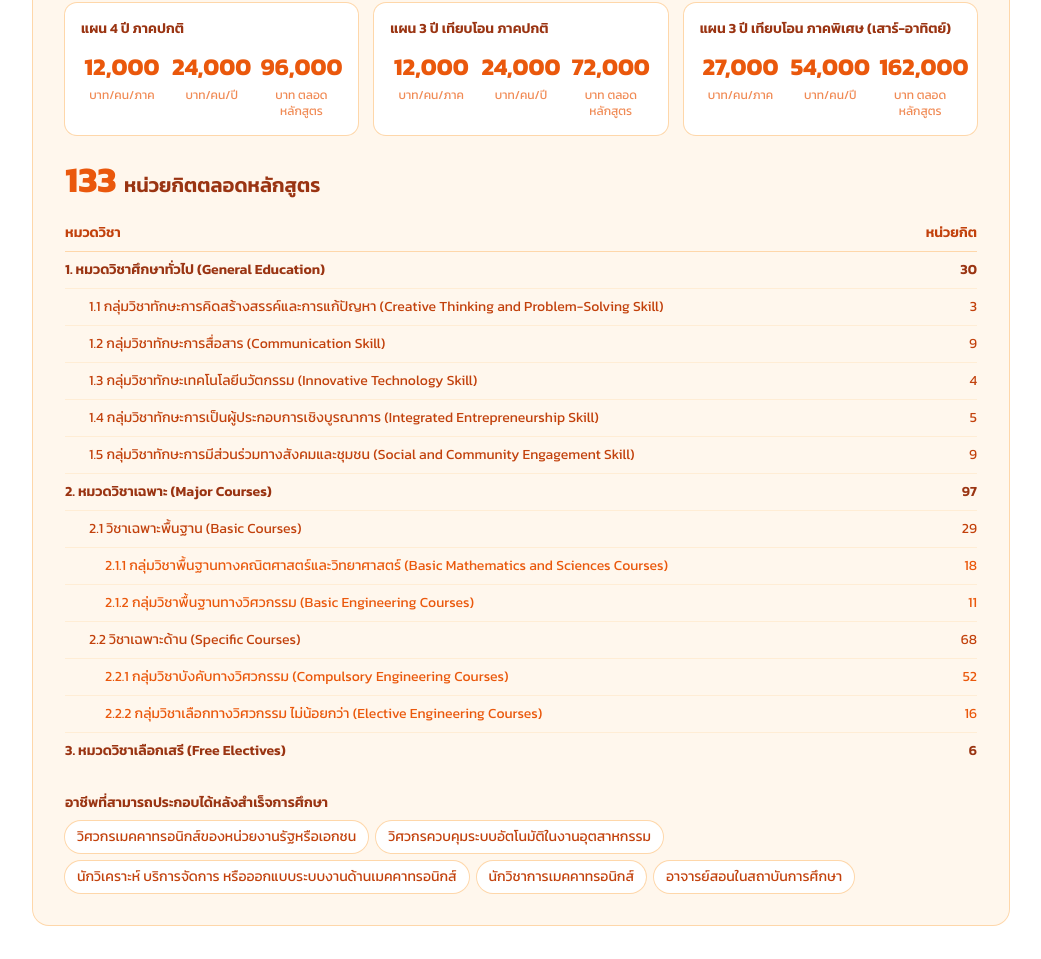
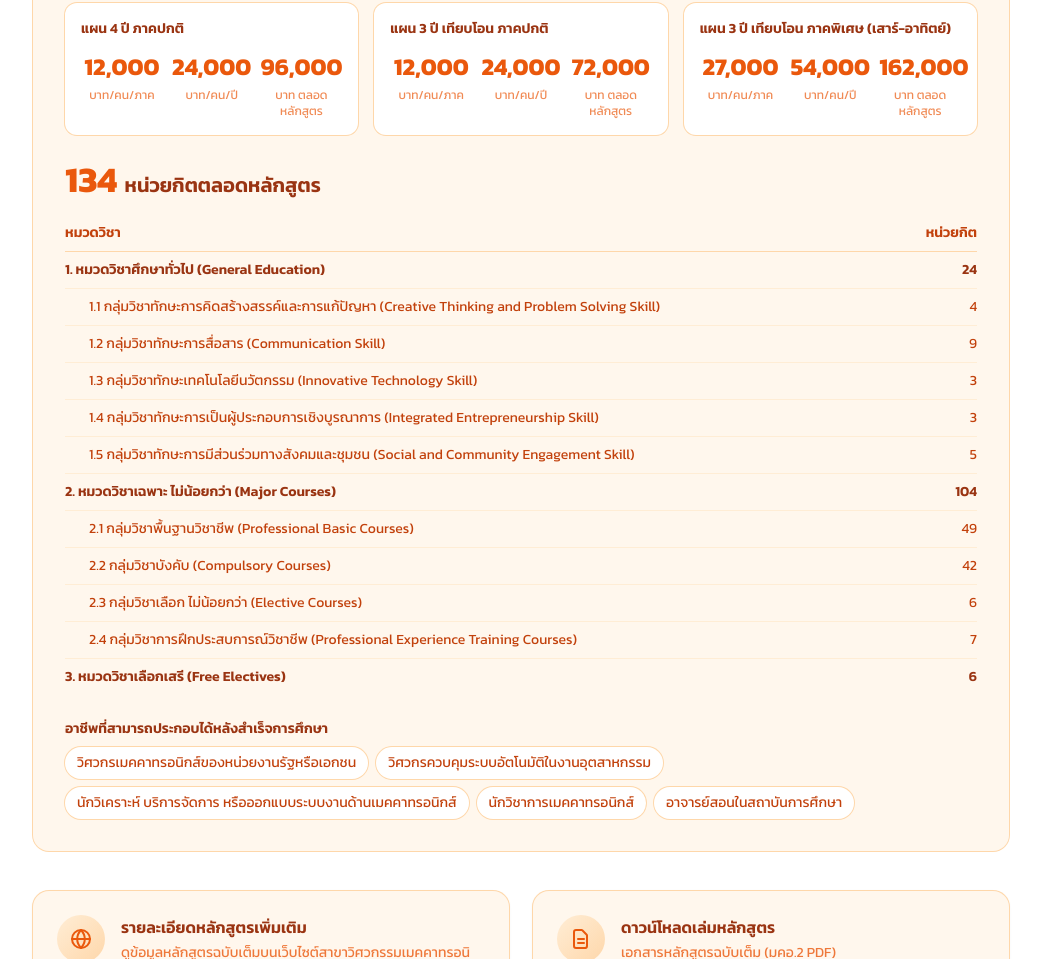
Before and after one commit to thiantharat/PreCPE_RMUTi, a website: page index.html in a window 1280 px wide. Shown: the part 3366-4325 px from the top of the page, without its empty margins (119-1160 px from the left). Drawn offline with Linux system fonts and the light colour scheme.

Commit message:
Correct Mechatronics credit structure to 134 units per actual TQF2 document

```diff
--- a/index.html
+++ b/index.html
@@ -11,7 +11,7 @@
     <meta property="og:type" content="website">
     <meta property="og:image" content="./img/logo/มหาวิทยาลัยเทคโนโลยีราชมงคลอีสาน.png">
     <link rel="icon" type="image/png" href="./img/logo/มหาวิทยาลัยเทคโนโลยีราชมงคลอีสาน.png">
-    <link rel="stylesheet" href="./src/output.css?v=16">
+    <link rel="stylesheet" href="./src/output.css?v=17">
 </head>
 <body id="top" class="bg-brand-50 text-brand-900 font-sans antialiased">
 
@@ -395,7 +395,7 @@
                 </div>
 
                 <!-- Credit breakdown -->
-                <h4 class="mt-6 text-3xl sm:text-4xl font-bold text-brand-600">133 <span class="text-lg sm:text-xl font-semibold text-brand-800">หน่วยกิตตลอดหลักสูตร</span></h4>
+                <h4 class="mt-6 text-3xl sm:text-4xl font-bold text-brand-600">134 <span class="text-lg sm:text-xl font-semibold text-brand-800">หน่วยกิตตลอดหลักสูตร</span></h4>
                 <div class="mt-4 overflow-x-auto">
                     <table class="w-full text-sm text-left">
                         <thead>
@@ -407,11 +407,11 @@
                         <tbody>
                             <tr class="border-b border-brand-100">
                                 <td class="py-2 font-semibold text-brand-800">1. หมวดวิชาศึกษาทั่วไป (General Education)</td>
-                                <td class="py-2 text-right font-semibold text-brand-800">30</td>
+                                <td class="py-2 text-right font-semibold text-brand-800">24</td>
                             </tr>
                             <tr class="border-b border-brand-100">
-                                <td class="py-2 pl-6 text-brand-700">1.1 กลุ่มวิชาทักษะการคิดสร้างสรรค์และการแก้ปัญหา (Creative Thinking and Problem-Solving Skill)</td>
-                                <td class="py-2 text-right text-brand-700">3</td>
+                                <td class="py-2 pl-6 text-brand-700">1.1 กลุ่มวิชาทักษะการคิดสร้างสรรค์และการแก้ปัญหา (Creative Thinking and Problem Solving Skill)</td>
+                                <td class="py-2 text-right text-brand-700">4</td>
                             </tr>
                             <tr class="border-b border-brand-100">
                                 <td class="py-2 pl-6 text-brand-700">1.2 กลุ่มวิชาทักษะการสื่อสาร (Communication Skill)</td>
@@ -419,44 +419,36 @@
                             </tr>
                             <tr class="border-b border-brand-100">
                                 <td class="py-2 pl-6 text-brand-700">1.3 กลุ่มวิชาทักษะเทคโนโลยีนวัตกรรม (Innovative Technology Skill)</td>
-                                <td class="py-2 text-right text-brand-700">4</td>
+                                <td class="py-2 text-right text-brand-700">3</td>
                             </tr>
                             <tr class="border-b border-brand-100">
                                 <td class="py-2 pl-6 text-brand-700">1.4 กลุ่มวิชาทักษะการเป็นผู้ประกอบการเชิงบูรณาการ (Integrated Entrepreneurship Skill)</td>
-                                <td class="py-2 text-right text-brand-700">5</td>
+                                <td class="py-2 text-right text-brand-700">3</td>
                             </tr>
                             <tr class="border-b border-brand-100">
                                 <td class="py-2 pl-6 text-brand-700">1.5 กลุ่มวิชาทักษะการมีส่วนร่วมทางสังคมและชุมชน (Social and Community Engagement Skill)</td>
-                                <td class="py-2 text-right text-brand-700">9</td>
+                                <td class="py-2 text-right text-brand-700">5</td>
                             </tr>
 
                             <tr class="border-b border-brand-100">
-                                <td class="py-2 font-semibold text-brand-800">2. หมวดวิชาเฉพาะ (Major Courses)</td>
-                                <td class="py-2 text-right font-semibold text-brand-800">97</td>
+                                <td class="py-2 font-semibold text-brand-800">2. หมวดวิชาเฉพาะ ไม่น้อยกว่า (Major Courses)</td>
+                                <td class="py-2 text-right font-semibold text-brand-800">104</td>
                             </tr>
                             <tr class="border-b border-brand-100">
-                                <td class="py-2 pl-6 text-brand-700">2.1 วิชาเฉพาะพื้นฐาน (Basic Courses)</td>
-                                <td class="py-2 text-right text-brand-700">29</td>
+                                <td class="py-2 pl-6 text-brand-700">2.1 กลุ่มวิชาพื้นฐานวิชาชีพ (Professional Basic Courses)</td>
+                                <td class="py-2 text-right text-brand-700">49</td>
                             </tr>
                             <tr class="border-b border-brand-100">
-                                <td class="py-2 pl-10 text-brand-600 text-xs sm:text-sm">2.1.1 กลุ่มวิชาพื้นฐานทางคณิตศาสตร์และวิทยาศาสตร์ (Basic Mathematics and Sciences Courses)</td>
-                                <td class="py-2 text-right text-brand-600 text-xs sm:text-sm">18</td>
+                                <td class="py-2 pl-6 text-brand-700">2.2 กลุ่มวิชาบังคับ (Compulsory Courses)</td>
+                                <td class="py-2 text-right text-brand-700">42</td>
                             </tr>
                             <tr class="border-b border-brand-100">
-                                <td class="py-2 pl-10 text-brand-600 text-xs sm:text-sm">2.1.2 กลุ่มวิชาพื้นฐานทางวิศวกรรม (Basic Engineering Courses)</td>
-                                <td class="py-2 text-right text-brand-600 text-xs sm:text-sm">11</td>
+                                <td class="py-2 pl-6 text-brand-700">2.3 กลุ่มวิชาเลือก ไม่น้อยกว่า (Elective Courses)</td>
+                                <td class="py-2 text-right text-brand-700">6</td>
                             </tr>
                             <tr class="border-b border-brand-100">
-                                <td class="py-2 pl-6 text-brand-700">2.2 วิชาเฉพาะด้าน (Specific Courses)</td>
-                                <td class="py-2 text-right text-brand-700">68</td>
-                            </tr>
-                            <tr class="border-b border-brand-100">
-                                <td class="py-2 pl-10 text-brand-600 text-xs sm:text-sm">2.2.1 กลุ่มวิชาบังคับทางวิศวกรรม (Compulsory Engineering Courses)</td>
-                                <td class="py-2 text-right text-brand-600 text-xs sm:text-sm">52</td>
-                            </tr>
-                            <tr class="border-b border-brand-100">
-                                <td class="py-2 pl-10 text-brand-600 text-xs sm:text-sm">2.2.2 กลุ่มวิชาเลือกทางวิศวกรรม ไม่น้อยกว่า (Elective Engineering Courses)</td>
-                                <td class="py-2 text-right text-brand-600 text-xs sm:text-sm">16</td>
+                                <td class="py-2 pl-6 text-brand-700">2.4 กลุ่มวิชาการฝึกประสบการณ์วิชาชีพ (Professional Experience Training Courses)</td>
+                                <td class="py-2 text-right text-brand-700">7</td>
                             </tr>
 
                             <tr>
```
